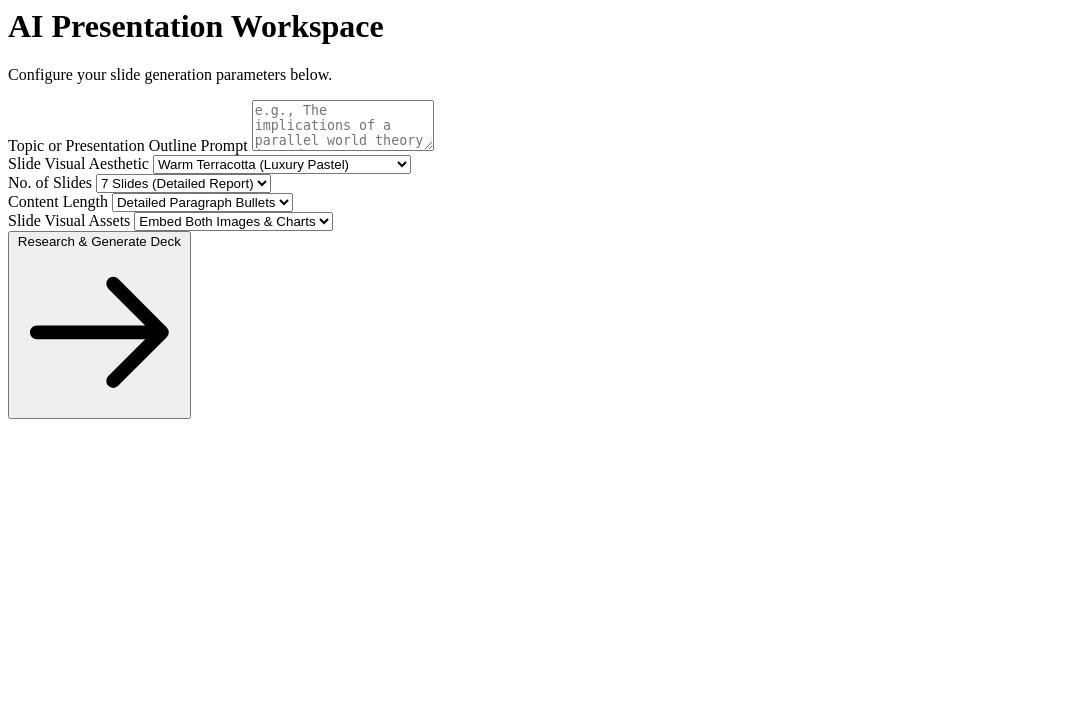
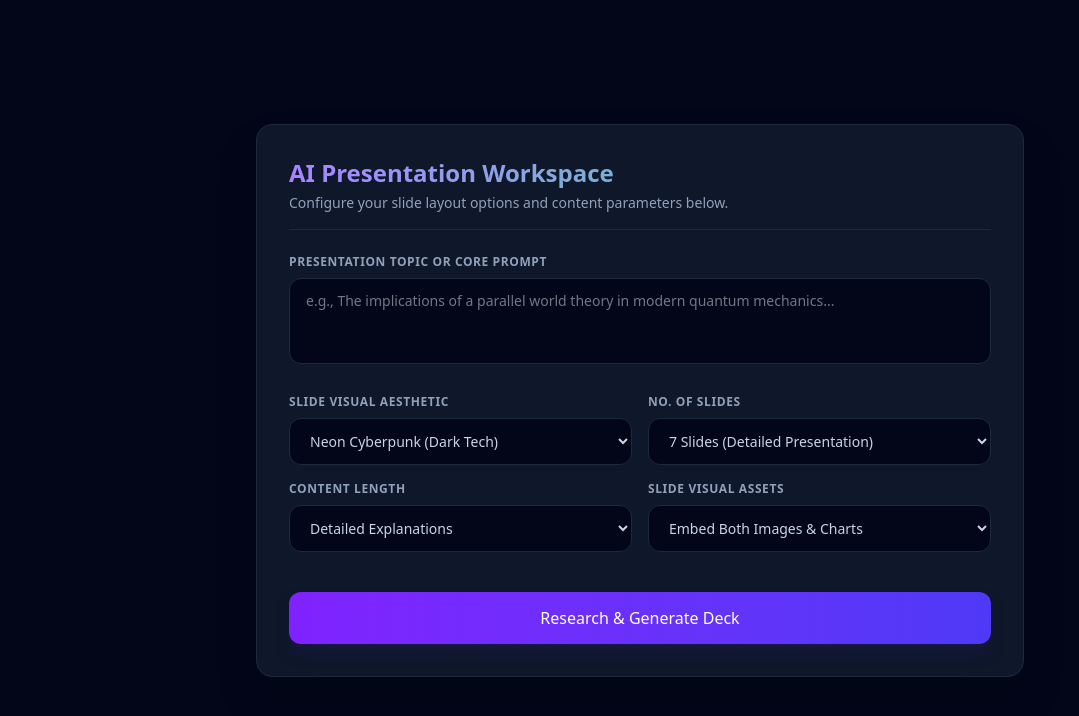
Before and after one commit to sahasramalkapuram/AI-PPT-maker, a Python web app: template templates/dashboard.html in a window 1280 px wide. Shown: the top 716 px of the page, without its empty margins (0-1079 px from the left). Run offline with Jinja, Linux system fonts and the light colour scheme; the template is opened without the code that fills it, so the values that code supplies are empty.

Commit message:
Update dashboard.html

```diff
--- a/templates/dashboard.html
+++ b/templates/dashboard.html
@@ -1,64 +1,67 @@
-<div class="min-h-screen bg-slate-950 text-slate-100 flex items-center justify-center p-6">
+<!DOCTYPE html>
+<html lang="en">
+<head>
+  <meta charset="UTF-8">
+  <meta name="viewport" content="width=device-width, initial-scale=1.0">
+  <title>AI Presentation Workspace</title>
+  <script src="https://cdn.jsdelivr.net/npm/@tailwindcss/browser@4"></script>
+</head>
+<body class="min-h-screen bg-slate-950 text-slate-100 flex items-center justify-center p-6">
+
   <div class="w-full max-w-3xl bg-slate-900 border border-slate-800 rounded-2xl shadow-2xl p-8 space-y-6">
 
-    <!-- Header Section -->
     <div class="border-b border-slate-800 pb-4">
       <h1 class="text-2xl font-bold bg-gradient-to-r from-violet-400 to-emerald-400 bg-clip-text text-transparent">
         AI Presentation Workspace
       </h1>
-      <p class="text-sm text-slate-400 mt-1">Configure your slide generation parameters below.</p>
+      <p class="text-sm text-slate-400 mt-1">Configure your slide layout options and content parameters below.</p>
     </div>
 
     <form action="/generate/outline" method="POST" class="space-y-6">
 
-      <!-- Topic Input -->
       <div class="space-y-2">
-        <label class="block text-xs font-semibold uppercase tracking-wider text-slate-400">Topic or Presentation Outline Prompt</label>
+        <label class="block text-xs font-semibold uppercase tracking-wider text-slate-400">Presentation Topic or Core Prompt</label>
         <textarea
           name="prompt"
           rows="3"
           placeholder="e.g., The implications of a parallel world theory in modern quantum mechanics..."
           class="w-full bg-slate-950 border border-slate-800 rounded-xl px-4 py-3 text-sm text-slate-200 focus:outline-none focus:border-violet-500 focus:ring-1 focus:ring-violet-500 transition resize-none"
+          required
         ></textarea>
       </div>
 
-      <!-- Settings Grid -->
       <div class="grid grid-cols-1 md:grid-cols-2 gap-4">
 
-        <!-- Aesthetic Select -->
         <div class="space-y-2">
           <label class="block text-xs font-semibold uppercase tracking-wider text-slate-400">Slide Visual Aesthetic</label>
-          <select name="aesthetic" class="w-full bg-slate-950 border border-slate-800 rounded-xl px-4 py-3 text-sm text-slate-300 focus:outline-none focus:border-violet-500 transition appearance-none">
+          <select name="aesthetic" class="w-full bg-slate-950 border border-slate-800 rounded-xl px-4 py-3 text-sm text-slate-300 focus:outline-none focus:border-violet-500 transition">
             <option value="warm-terracotta">Warm Terracotta (Luxury Pastel)</option>
-            <option value="cyberpunk">Neon Cyberpunk (Dark Tech)</option>
+            <option value="cyberpunk" selected>Neon Cyberpunk (Dark Tech)</option>
             <option value="minimal-scandi">Minimalist Scandinavian (Clean & Light)</option>
           </select>
         </div>
 
-        <!-- Slide Count Select -->
         <div class="space-y-2">
           <label class="block text-xs font-semibold uppercase tracking-wider text-slate-400">No. of Slides</label>
           <select name="slide_count" class="w-full bg-slate-950 border border-slate-800 rounded-xl px-4 py-3 text-sm text-slate-300 focus:outline-none focus:border-violet-500 transition">
             <option value="5">5 Slides (Quick Pitch)</option>
-            <option value="7" selected>7 Slides (Detailed Report)</option>
-            <option value="10">10 Slides (Deep Dive)</option>
+            <option value="7" selected>7 Slides (Detailed Presentation)</option>
+            <option value="10">10 Slides (Deep Dive Report)</option>
           </select>
         </div>
 
-        <!-- Content Length Select -->
         <div class="space-y-2">
           <label class="block text-xs font-semibold uppercase tracking-wider text-slate-400">Content Length</label>
           <select name="content_length" class="w-full bg-slate-950 border border-slate-800 rounded-xl px-4 py-3 text-sm text-slate-300 focus:outline-none focus:border-violet-500 transition">
             <option value="bullets">Concise Bullet Points</option>
-            <option value="detailed" selected>Detailed Paragraph Bullets</option>
+            <option value="detailed" selected>Detailed Explanations</option>
           </select>
         </div>
 
-        <!-- Visual Assets Select -->
         <div class="space-y-2">
           <label class="block text-xs font-semibold uppercase tracking-wider text-slate-400">Slide Visual Assets</label>
           <select name="assets" class="w-full bg-slate-950 border border-slate-800 rounded-xl px-4 py-3 text-sm text-slate-300 focus:outline-none focus:border-violet-500 transition">
-            <option value="both">Embed Both Images & Charts</option>
+            <option value="both" selected>Embed Both Images & Charts</option>
             <option value="images">Images Only</option>
             <option value="charts">Charts Only</option>
           </select>
@@ -66,17 +69,17 @@
 
       </div>
 
-      <!-- Submit Action Button -->
       <div class="pt-4">
         <button
           type="submit"
-          class="w-full bg-gradient-to-r from-violet-600 to-indigo-600 hover:from-violet-500 hover:to-indigo-500 text-white font-medium py-3.5 px-4 rounded-xl shadow-lg shadow-indigo-950/50 transition duration-200 transform active:scale-[0.99] flex items-center justify-center space-x-2"
+          class="w-full bg-gradient-to-r from-violet-600 to-indigo-600 hover:from-violet-500 hover:to-indigo-500 text-white font-medium py-3.5 px-4 rounded-xl shadow-lg shadow-indigo-950/50 transition duration-200 transform active:scale-[0.99] flex items-center justify-center space-x-2 cursor-pointer"
         >
           <span>Research & Generate Deck</span>
-          <svg class="w-4 h-4" fill="none" stroke="currentColor" viewBox="0 0 24 24"><path stroke-linecap="round" stroke-linejoin="round" stroke-width="2" d="M14 5l7 7m0 0l-7 7m7-7H3"></path></svg>
         </button>
       </div>
 
     </form>
   </div>
-</div>
+
+</body>
+</html>
```
